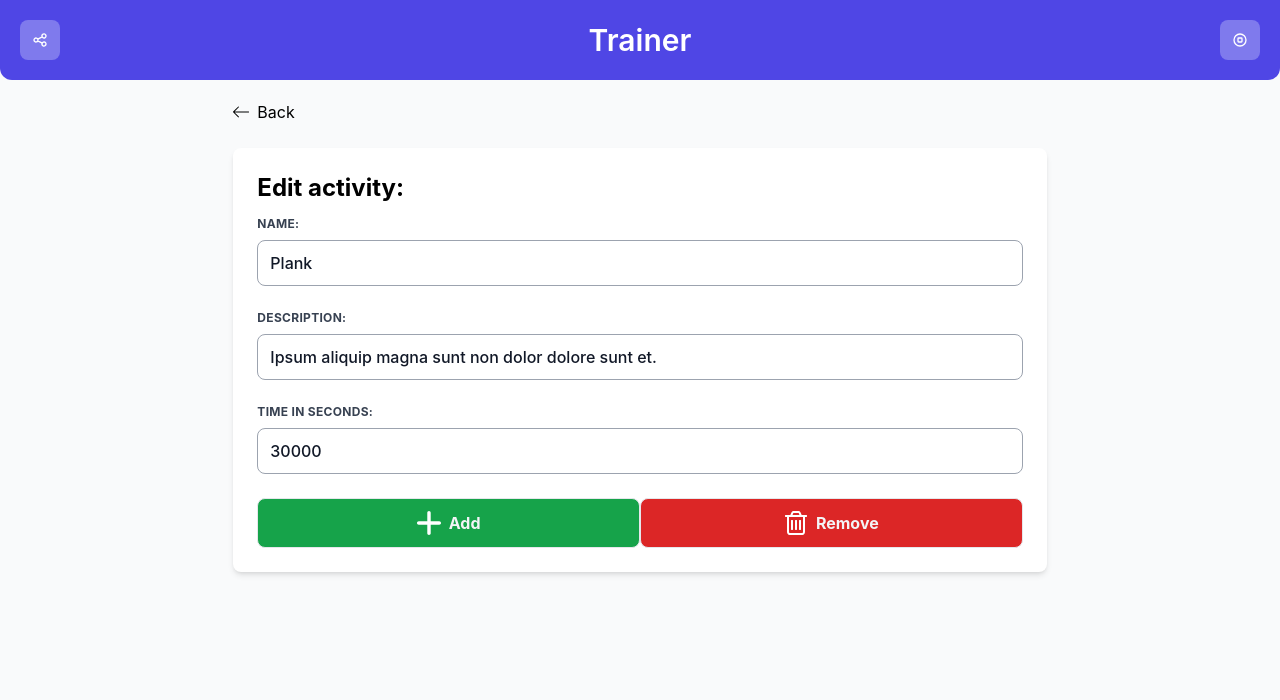
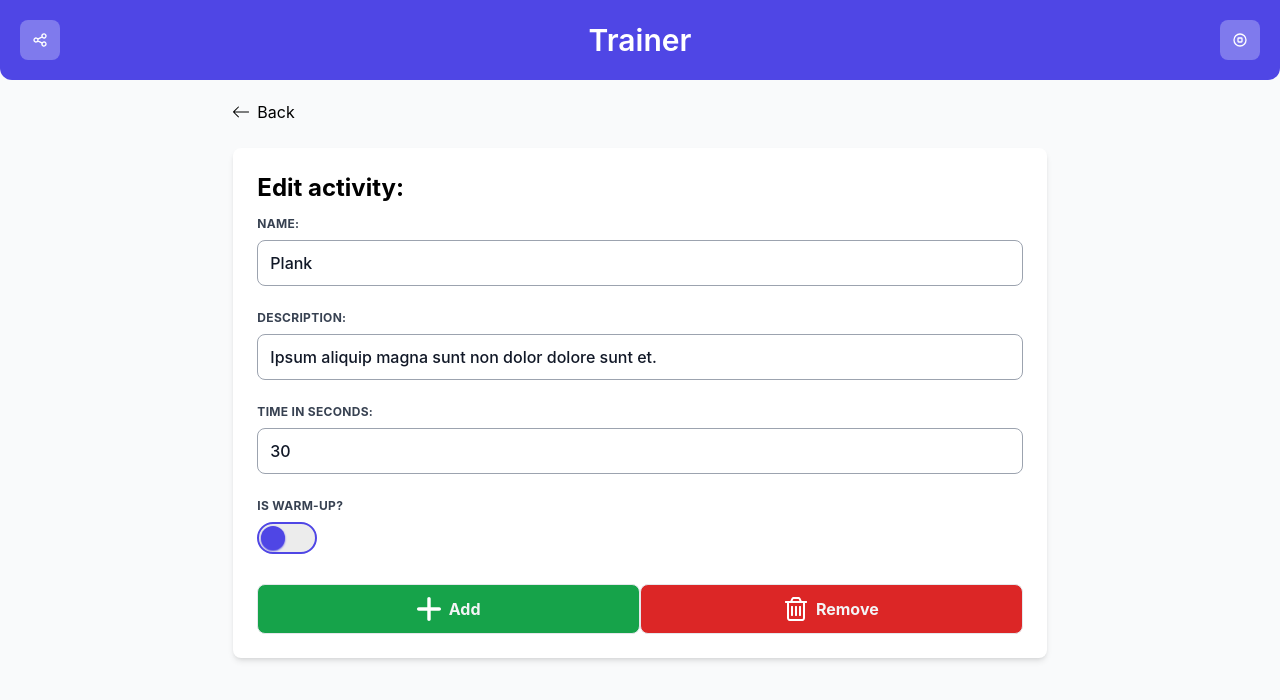
Before and after one commit to simone98dm/lazy-trainer-fe, a Vue app: page /activity/4efd4d28-ee08-4713-838c-d527b518ab55/03b45861-899f-4461-8fc5-be38d2885f5f in a window 1280 px wide. Shown: the top 700 px of the page. Built offline with nearby package versions, Linux system fonts and the light colour scheme.

Commit message:
add warm up options in activity form

```diff
--- a/src/components/ActivityForm/ActivityForm.vue
+++ b/src/components/ActivityForm/ActivityForm.vue
@@ -1,6 +1,6 @@
 <script setup lang="ts">
 import { IActivity } from "../../models/Activity";
-import { ref } from "vue";
+import { ref, watch } from "vue";
 import Button from "../Button/Button.vue";
 import { v4 as uuidv4 } from "uuid";
 import Icon from "../Icons/Icon.vue";
@@ -8,7 +8,15 @@ import TrashIcon from "../Icons/TrashIcon.vue";
 import AddIcon from "../Icons/AddIcon.vue";
 import { IconSize, ButtonColor } from "../../utils/enum";
 
-const props = defineProps(["id", "dayOfWeek", "name", "description", "time", "warmup", "order"]);
+const props = defineProps([
+  "id",
+  "dayOfWeek",
+  "name",
+  "description",
+  "time",
+  "warmup",
+  "order",
+]);
 const emits = defineEmits(["save", "remove"]);
 
 const uuid = uuidv4();
@@ -16,7 +24,7 @@ const uuid = uuidv4();
 let name = ref(props.name || "");
 let id = ref(props.id || uuid);
 let description = ref(props.description || "");
-let time = ref(props.time || 0);
+let time = ref(props.time / 1000 || 0);
 let warmup = ref(props.warmup || false);
 let order = ref(props.order || 0);
 let videoUrl = ref("");
@@ -96,6 +104,21 @@ function remove() {
             type="text"
           />
         </div>
+
+        <div class="w-full md:w-full px-3 mb-6">
+          <label
+            class="block uppercase tracking-wide text-gray-700 text-xs font-bold mb-2"
+            for="activityWarmup"
+          >
+            Is warm-up?
+          </label>
+          <input
+            v-model="warmup"
+            class="toggle"
+            name="activityWarmup py-3"
+            type="checkbox"
+          />
+        </div>
         <!-- <label for="activityUrl">
           Video:
           <input type="text" name="activityVideoUrl" v-model="videoUrl" />
@@ -122,3 +145,43 @@ function remove() {
     </form>
   </div>
 </template>
+
+<style>
+input[type="checkbox"] {
+  -webkit-appearance: none;
+  -moz-appearance: none;
+  appearance: none;
+  -webkit-tap-highlight-color: transparent;
+  cursor: pointer;
+}
+input[type="checkbox"]:focus {
+  outline: 0;
+}
+
+.toggle {
+  height: 32px;
+  width: 60px;
+  border-radius: 16px;
+  display: inline-block;
+  position: relative;
+  margin: 0;
+  border: 2px solid rgb(79 70 229 / var(--tw-bg-opacity));
+  background: linear-gradient(180deg, #ececec 0%, #ececec 100%);
+  transition: all 0.2s ease;
+}
+.toggle:after {
+  content: "";
+  position: absolute;
+  top: 2px;
+  left: 2px;
+  width: 24px;
+  height: 24px;
+  border-radius: 50%;
+  background: rgb(79 70 229 / var(--tw-bg-opacity));
+  box-shadow: 0 1px 2px rgb(79 70 229 / var(--tw-bg-opacity));
+  transition: all 0.2s cubic-bezier(0.5, 0.1, 0.75, 1.35);
+}
+.toggle:checked:after {
+  transform: translatex(28px);
+}
+</style>
```
